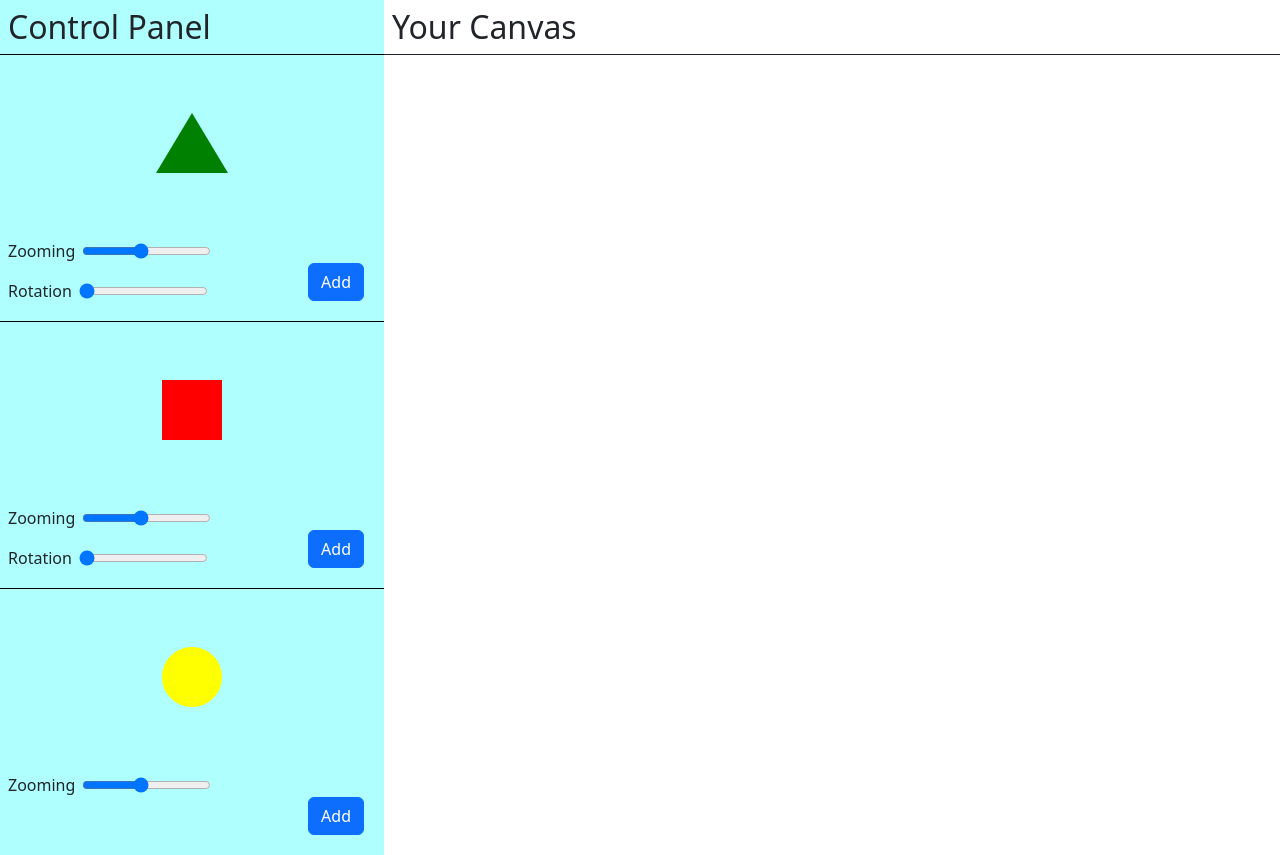
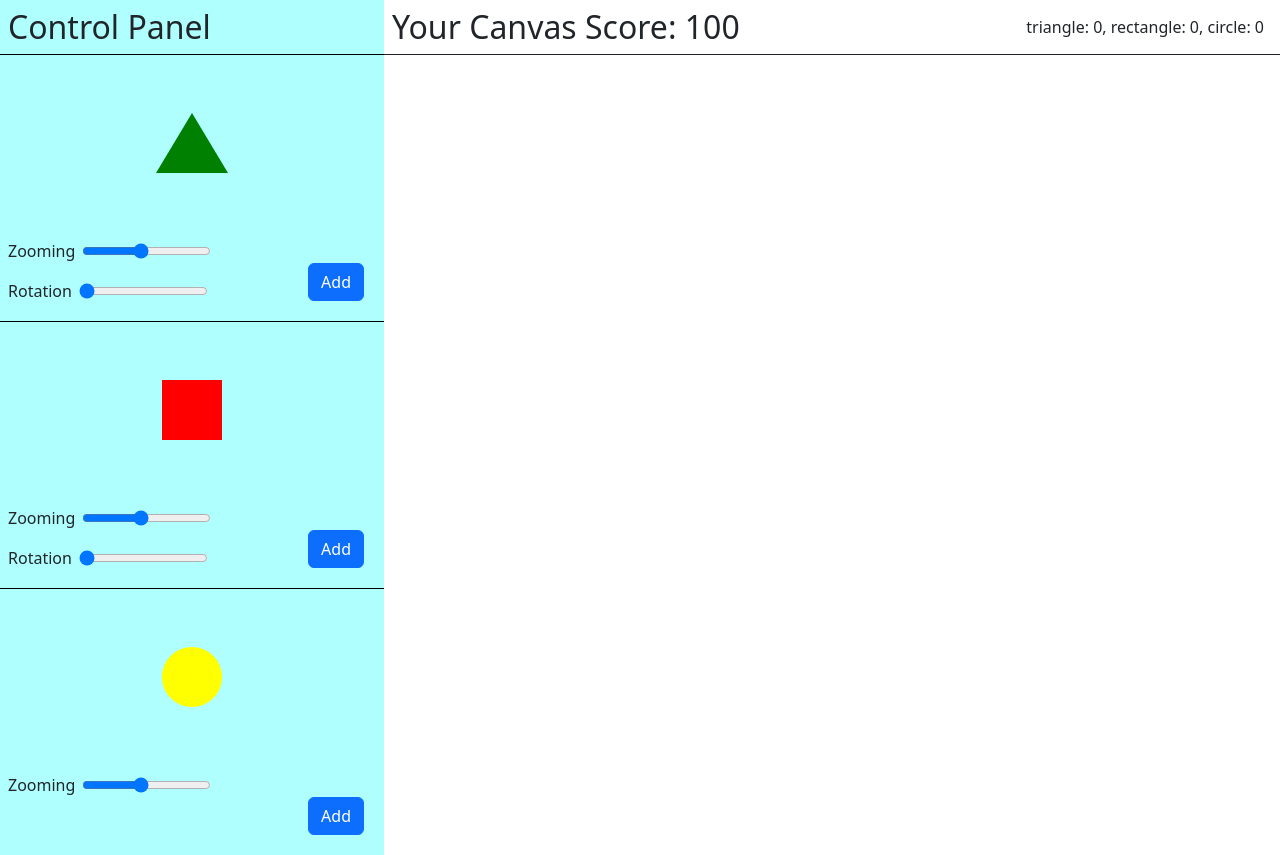
Before and after one commit to chrisnumber49/React-Primitive-Art, a React (Create React App) app: page / in a window 1280 px wide. Built offline with nearby package versions, Linux system fonts and the light colour scheme.

Commit message:
add pattern type count and score

```diff
--- a/src/App.tsx
+++ b/src/App.tsx
@@ -1,4 +1,4 @@
-import { useState } from 'react';
+import { useEffect, useState } from 'react';
 import './App.css';
 import { Stage, Layer, Rect, Circle, RegularPolygon } from 'react-konva';
 import AddingShapePanel from './components/AddingShapePanel'
@@ -7,6 +7,23 @@ import { Pattern } from './const/const';
 function App() {
   const [patterns, setPatterns] = useState([]);
   const [selectedId, setSelectedId] = useState('');
+  const [patternCount, setPatternCount] = useState({triangle:0, rectangle:0, circle:0, score:100});
+
+  useEffect(() => {
+    const patternType = patterns.map((pattern) => {
+      return pattern.shape;
+    });
+
+    const score = 100;
+    const updatedPatternCount = {
+      triangle: patternType.filter(type => type === "TRIANGLE").length,
+      rectangle: patternType.filter(type => type === "RECTANGLE").length,
+      circle: patternType.filter(type => type === "CIRCLE").length,
+      score: score
+    };
+
+    setPatternCount(updatedPatternCount);
+  }, [patterns.length]);
 
   const addingNewPattern = (newPattern: Pattern) => {
     console.log('New Pattern', newPattern);
@@ -61,7 +78,10 @@ function App() {
       </div>
 
       <div className="canvas-container">
-        <h2 className="m-2">Your Canvas</h2>
+        <div className="d-flex justify-content-between align-items-center">
+          <h2 className="m-2">Your Canvas Score: {patternCount.score}</h2>
+          <div className='mx-3'>triangle: {patternCount.triangle}, rectangle: {patternCount.rectangle}, circle: {patternCount.circle}</div>
+        </div>
 
         {selectedId !== '' &&
           <button
```
